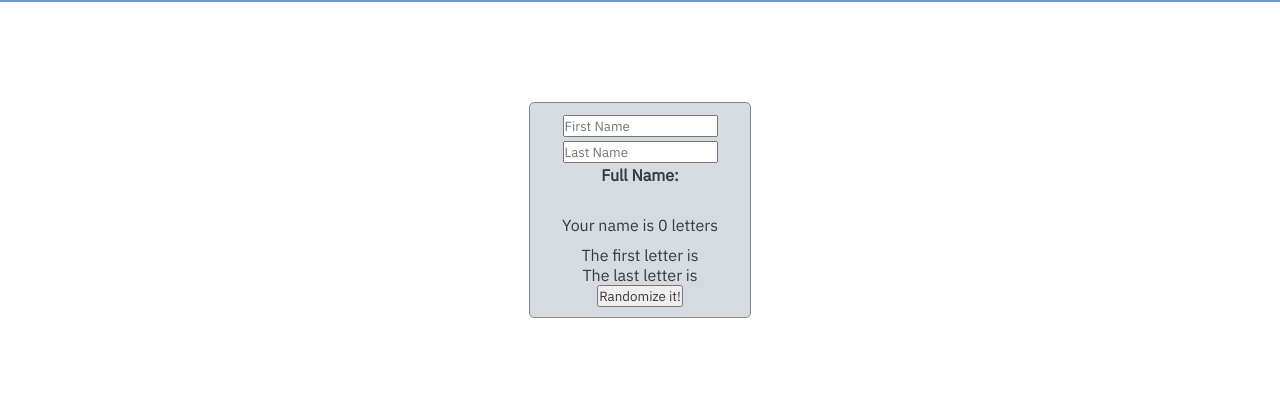
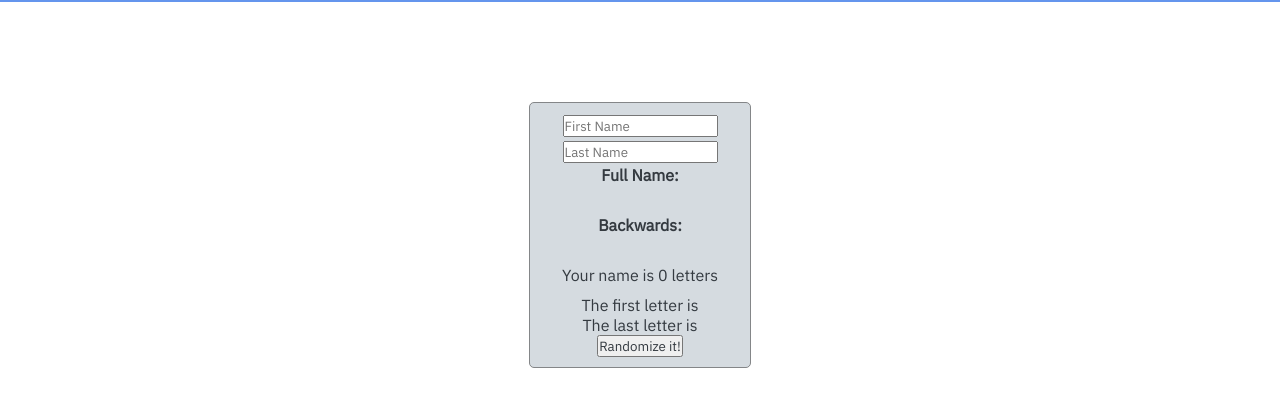
Before and after one commit to DavidDoil/MyHomepage, a plain HTML site: page index.html in a window 1280 px wide. Shown: the part 48-454 px from the top of the page. Drawn offline with nearby package versions, Linux system fonts and the light colour scheme.

Commit message:
Add Backwards

```diff
--- a/components.js
+++ b/components.js
@@ -3,6 +3,8 @@
     return {
       first: '',
       last: '',
+      lastBackwards: '',
+      firstBackwards: '',
       isClicked: false
     }
   },
@@ -26,12 +28,26 @@
       })
       let randomNameString = randomNameArray.join("")
       return randomNameString;
+    },
+
+    backwardsLast() {
+      let lastArray = this.last.split("");
+      this.lastBackwards = lastArray.reverse().join("");
+      return this.lastBackwards;
+    },
+
+    backwardsFirst() {
+      let firstArray = this.first.split("");
+      this.firstBackwards = firstArray.reverse().join("");
+      return this.firstBackwards;
     }
+
+
   },
 
   methods: {
     showRandom() {
-      this.isClicked = true;
+      this.isClicked = !this.isClicked;
     }
   }
 
--- a/index.html
+++ b/index.html
@@ -18,6 +18,8 @@
 		<input v-model='last' placeholder='Last Name' />
 		<h4>Full Name:</h4>
 		<div id='name'>{{ first }} {{ last }}</div>
+		<h4>Backwards:</h4>
+		<div id='backwards'>{{ backwardsLast }} {{ backwardsFirst }}</div>
 		<div id='nameLength'>Your name is {{ nameLength }} letters</div>
 		<div>The first letter is {{ first[0] }}</div>
 		<div>The last letter is {{ last[last.length - 1] }}</div>
--- a/main-styles.css
+++ b/main-styles.css
@@ -24,7 +24,7 @@
   margin: 2px
 }
 
-#name, #nameLength {
+#name, #nameLength, #backwards {
   height: 30px
 }
 
```
